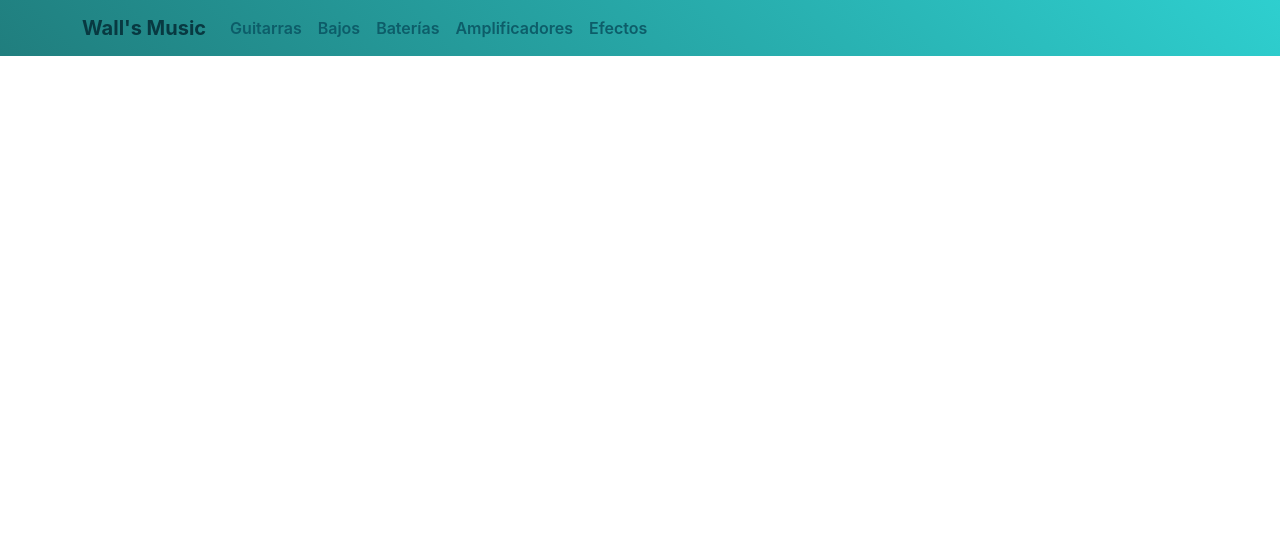
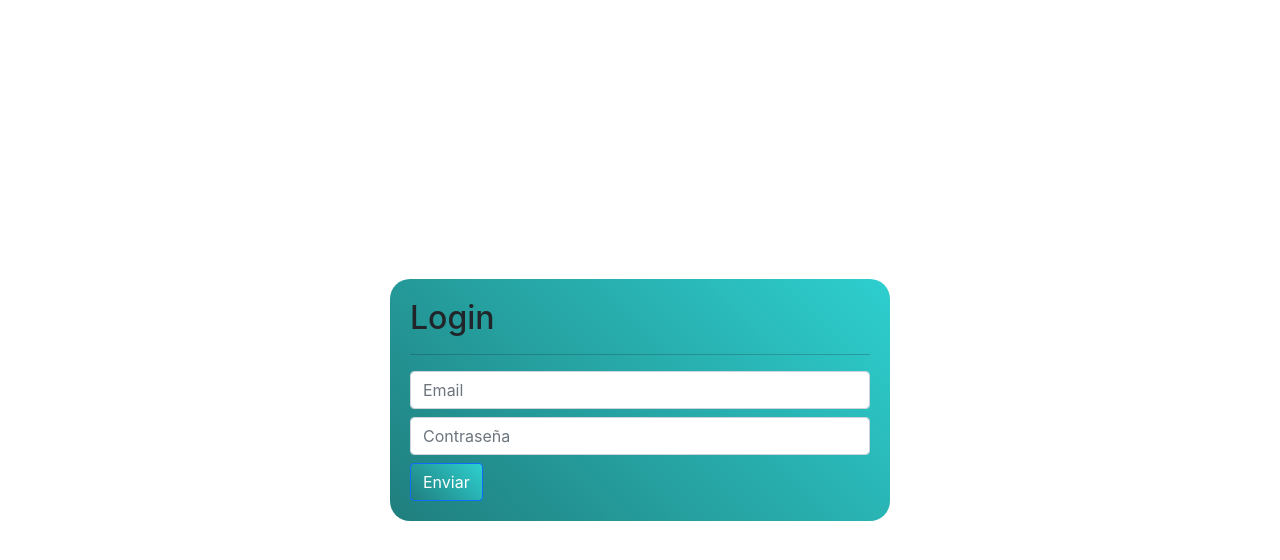
Before and after one commit to julian-paredes/proyecto-ecommerce, a React (Create React App) app: page /login in a window 1280 px wide. Shown: the top 560 px of the page. Built offline with nearby package versions, Linux system fonts and the light colour scheme.

Commit message:
Se agrega sistema de logueo con rutas privadas y publicas

```diff
--- a/src/App.js
+++ b/src/App.js
@@ -1,11 +1,8 @@
 import React from "react";
-import { BrowserRouter, Routes, Route } from 'react-router-dom';
-import { NavBar } from './components/NavBar';
-import { ItemListContainer } from './components/ItemListContainer';
-import { ItemDetailContainer } from './components/ItemDetailContainer';
-import { Cart } from './components/Cart'
 import './styles/styles.css'
 import { CartProvider } from "./context/CartContext";
+import { AuthProvider } from './context/AuthContext';
+import { AppRoutes } from "./routes/AppRoutes";
 
 
 
@@ -13,18 +10,11 @@ import { CartProvider } from "./context/CartContext";
 function App() {
 
   return (
+  <AuthProvider>
     <CartProvider>
-      <BrowserRouter>
-        <NavBar />
-
-        <Routes>
-          <Route path='/' element={<ItemListContainer />}/>
-          <Route path='/category/:categoryId' element={<ItemListContainer />}/>
-          <Route path='item/:itemId' element={<ItemDetailContainer />} />
-          <Route path='/cart' element={<Cart />} />
-        </Routes>
-      </BrowserRouter>
+      <AppRoutes />
     </CartProvider>
+  </AuthProvider>
   )
 }
 
--- a/src/components/Item.js
+++ b/src/components/Item.js
@@ -6,9 +6,9 @@ function Item({item}) {
     return(
 
             <div className='item-container'>
-                <h2 class="name-prod">{item.nombre}</h2>
-                <img class="img-prod" src={item.imagen} alt="imagen de producto"/>
-                <p class="price-prod">Precio: {item.precio} USD</p>
+                <h2 className="name-prod">{item.nombre}</h2>
+                <img className="img-prod" src={item.imagen} alt="imagen de producto"/>
+                <p className="price-prod">Precio: {item.precio} USD</p>
                 <Link to={`/item/${item.id}`}>
                 <button className="btn btn-primary my-2 button-detail">Ver más</button>
                 </Link>
--- /dev/null
+++ b/src/components/LoginScreen.js
@@ -0,0 +1,57 @@
+import React, { useContext, useState } from "react"
+import { AuthContext } from "../context/AuthContext"
+
+function LoginScreen() {
+
+    const {login} = useContext(AuthContext)
+
+    const [values, setValues] = useState({
+
+        email:'',
+        password:''
+    })
+
+    const handleInputChange = (e) => {
+        setValues({
+            ...values,
+            [e.target.name]: e.target.value
+        })
+    }
+
+    const handleSubmit = (e) => {
+        e.preventDefault();
+        login(values)
+    }
+
+
+    return(
+        <div className="login-screen">
+            <div className="login-container">
+                <h2>Login</h2>
+                <hr />
+
+                <form onSubmit={handleSubmit}>
+                    <input className="form-control my-2"
+                        type={"email"}
+                        name="email"
+                        value={values.email}
+                        onChange={handleInputChange}
+                        placeholder="Email"
+                    />
+
+                    <input className="form-control my-2"
+                        type={"password"}
+                        name="password"
+                        values={values.password}
+                        onChange={handleInputChange}
+                        placeholder="Contraseña"
+                    />
+
+                    <button type="submit" className=" btn btn-primary button-detail">Enviar</button>
+                </form>
+            </div>
+        </div>
+    )
+}
+
+export { LoginScreen }
--- /dev/null
+++ b/src/components/UserInfo.js
@@ -0,0 +1,17 @@
+import React, { useContext } from "react";
+import { AuthContext } from "../context/AuthContext";
+
+
+function UserInfo() {
+
+    const {auth, logout} = useContext(AuthContext)
+    return(
+
+        <div className="container d-flex justify-content-between py-2">
+            <p>Bienvenido, {auth.userId}</p>
+            <button onClick={logout} className="btn button-detail">Cerrar Sesion</button>
+        </div>
+    )
+}
+
+export { UserInfo }
--- /dev/null
+++ b/src/context/AuthContext.js
@@ -0,0 +1,61 @@
+import React, { useState } from "react";
+import { createContext } from "react";
+
+const mockUsers = [
+    {email: 'julikmet24@hotmail.com', pass: 'julikmet24'},
+    {email: 'john@gmail.com', pass: 'john'},
+    {email: 'abc@gmail.com', pass: 'abc'},
+]
+
+export const AuthContext = createContext()
+
+
+
+function AuthProvider({children}) {
+
+    const [auth, setAuth] = useState({
+        loggedIn: false,
+        userId: null
+    })
+
+    console.log(auth);
+
+    const login = (values) => {
+        const {email, password} = values
+
+        const match = mockUsers.find((user) => user.email === email)
+
+        if (match){
+
+            if (match.pass === password){
+                setAuth({
+                    loggedIn: true,
+                    userId: match.email
+                })
+            } else{
+                alert("Password Incorrecto")
+
+            }
+        } else {
+            alert("Usuario no encontrado")
+
+        }
+    }
+
+    const logout = () =>{
+        setAuth({
+            loggedIn: false,
+            userId: null
+        })
+    }
+
+    return (
+        <AuthContext.Provider value={{auth,login,logout}}>
+            {children}
+        </AuthContext.Provider>
+    )
+}
+
+
+
+export { AuthProvider }
--- /dev/null
+++ b/src/routes/AppRoutes.js
@@ -0,0 +1,29 @@
+import React, { useContext } from "react"
+import { BrowserRouter} from 'react-router-dom';
+import { AuthContext } from "../context/AuthContext";
+import { PrivateRoutes } from "./PrivateRoutes";
+import { PublicRoutes } from "./PublicRoutes";
+
+function AppRoutes(){
+
+    const {auth} = useContext(AuthContext)
+
+    console.log(auth);
+
+    return(
+
+
+    <BrowserRouter>
+        {
+            auth.loggedIn
+            ? <PrivateRoutes />
+            : <PublicRoutes />
+        }
+
+    </BrowserRouter>
+
+    )
+}
+
+
+export { AppRoutes }
--- /dev/null
+++ b/src/routes/PrivateRoutes.js
@@ -0,0 +1,29 @@
+import React from "react"
+import { NavBar } from '../components/NavBar';
+import { ItemListContainer } from '../components/ItemListContainer';
+import { ItemDetailContainer } from '../components/ItemDetailContainer';
+import { Cart } from '../components/Cart'
+import { Routes, Route, Navigate } from 'react-router-dom';
+import { UserInfo } from '../components/UserInfo'
+
+
+function PrivateRoutes() {
+
+
+    return(
+    <>
+        <NavBar />
+        <UserInfo />
+        <Routes>
+          <Route path='/' element={<ItemListContainer />}/>
+          <Route path='/category/:categoryId' element={<ItemListContainer />}/>
+          <Route path='item/:itemId' element={<ItemDetailContainer />} />
+          <Route path='/cart' element={<Cart />} />
+          <Route path='*' element={ <Navigate to="/" />} />
+        </Routes>
+    </>
+    )
+}
+
+
+export { PrivateRoutes }
--- /dev/null
+++ b/src/routes/PublicRoutes.js
@@ -0,0 +1,18 @@
+import React from "react";
+import { Routes, Route, Navigate } from "react-router-dom";
+import { LoginScreen } from "../components/LoginScreen"
+
+
+function PublicRoutes() {
+
+
+
+    return(
+        <Routes>
+            <Route path='/login' element={ <LoginScreen /> } />
+            <Route path="*" element= { <Navigate to="/login" />} />
+        </Routes>
+    )
+}
+
+export { PublicRoutes }
--- a/src/styles/styles.css
+++ b/src/styles/styles.css
@@ -97,3 +97,21 @@ html {
     height: 150px;
     width: auto;
 }
+
+.login-screen{
+
+    width: 100%;
+    height: 100vh;
+    display: flex;
+    justify-content: center;
+    align-items: center;
+
+}
+
+.login-container {
+
+    background: linear-gradient(45deg, #207e7e, #2ecfcf);
+    padding: 20px;
+    border-radius: 20px;
+    width: 500px;
+}
```
